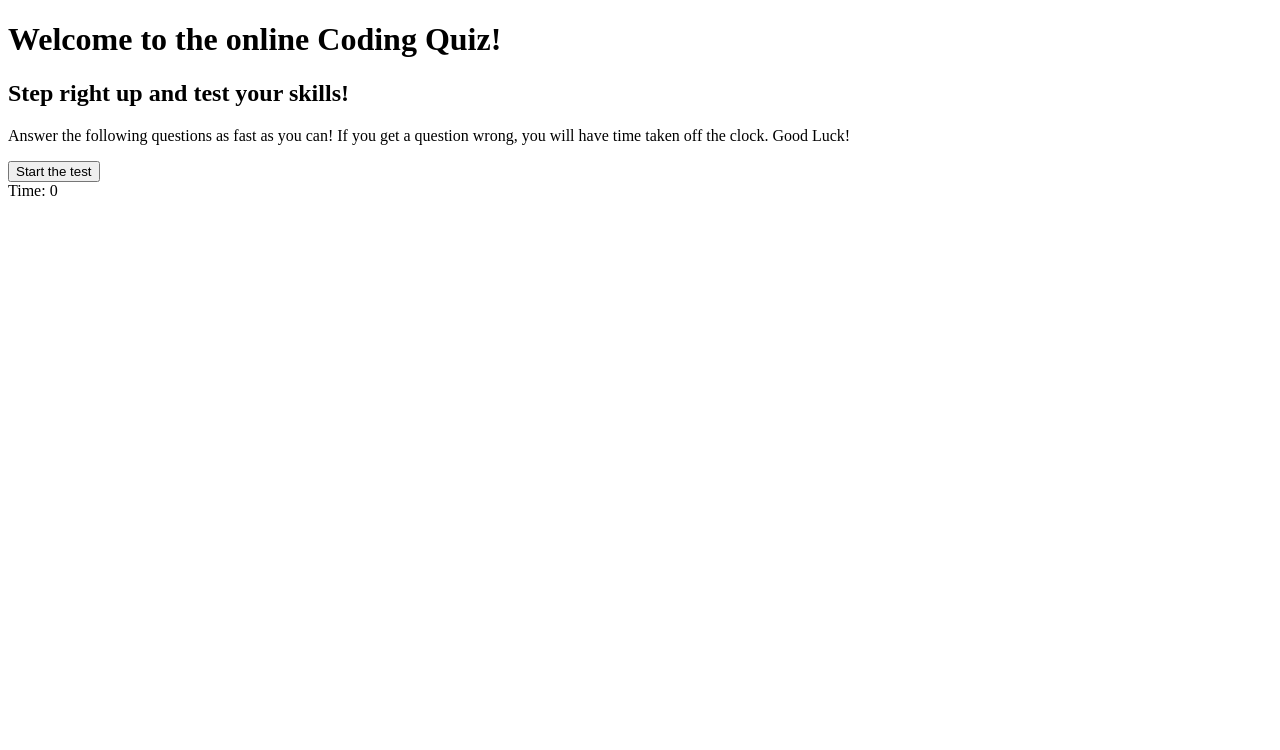
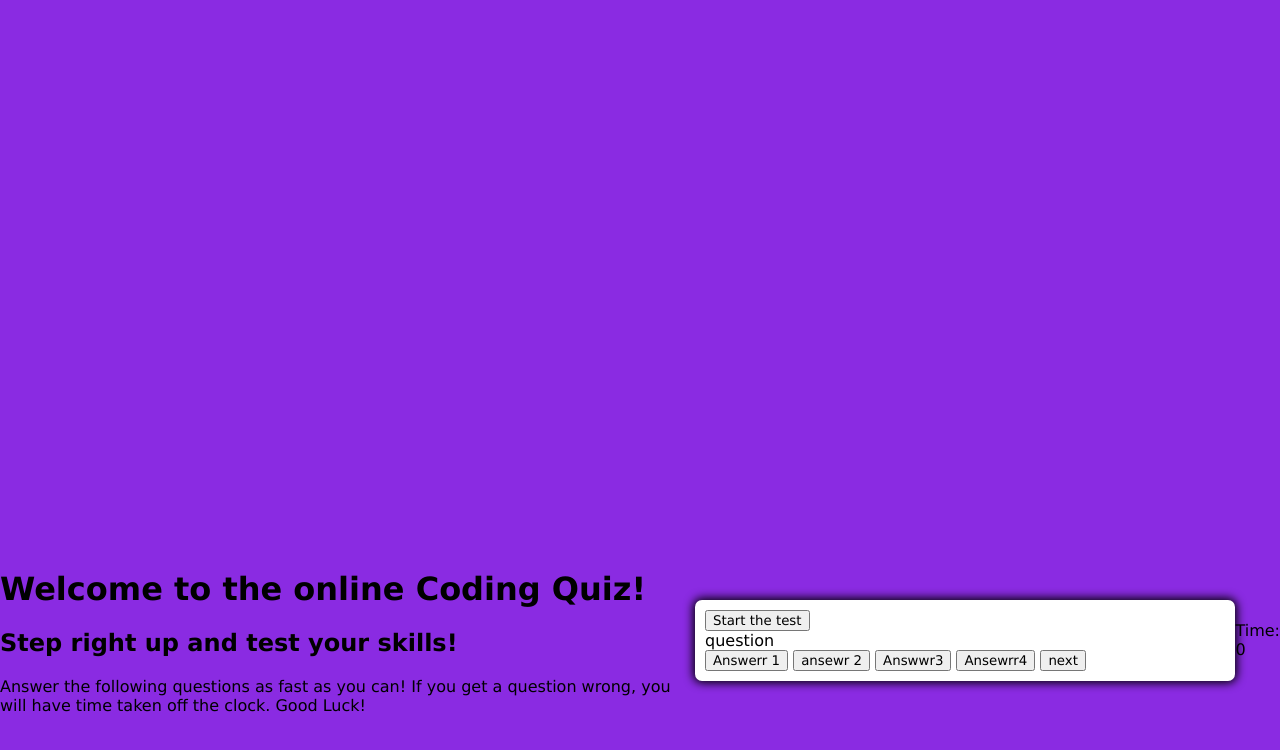
Before and after one commit to TimmySigs/Online-Code-Quiz, a plain HTML site: page index.html in a window 1280 px wide. Drawn offline with Linux system fonts and the light colour scheme.

Commit message:
"started qstn box setup and stye"

```diff
--- a/index.html
+++ b/index.html
@@ -12,8 +12,23 @@
     <h1>Welcome to the online Coding Quiz!</h1>
         <h2>Step right up and test your skills!</h2>
         <p>Answer the following questions as fast as you can! If you get a question wrong, you will have time taken off the clock. Good Luck! </p>
+
+    </header>
+
+    <div class="container">
         <button id="startTime">Start the test</button>
-    </header>
+        <div id="questionContainer" class="hide">
+        <div id="question">question</div>
+        <div id="answerBtn" class="btnGrid"></div>
+        <button class="btn">Answerr 1</button>
+        <button class="btn">ansewr 2</button>
+        <button class="btn">Answwr3 </button>
+        <button class="btn">Ansewrr4</button>
+        <button id="nextBtn" class="nextHide">next</button>
+        </div>
+    </div>
+
+
 
     <div id="timer">
         Time: 0
@@ -21,6 +36,7 @@
 
 
 
-        <script src="script.js"></script>
+
     </body>
+    <script src="script.js"></script>
 </html>
--- a/script.js
+++ b/script.js
@@ -1,6 +1,8 @@
+var currentQuestion = 0;
 var time = questions.length * 15;
 var timerId;
 var startBtn = document.querySelector("#startTime");
+
 
 
 
--- a/style.css
+++ b/style.css
@@ -0,0 +1,24 @@
+*, *::before, *::after {
+    box-sizing: border-box;
+    font-family: 'Lucida Sans', 'Lucida Sans Regular', 'Lucida Grande', 'Lucida Sans Unicode', Geneva, Verdana, sans-serif;
+}
+
+body {
+    padding: 0%;
+    margin: 0%;
+    display: flex;
+    width: 100vw;
+    height: 100vw;
+    justify-content: center;
+    align-items: center;
+    background-color: blueviolet;
+}
+
+.container {
+    width: 800px;
+    max-width: 80%;
+    background-color: white;
+    border-radius: 7px;
+    padding: 10px;
+    box-shadow: 0 0 10px 2px;
+}
```
